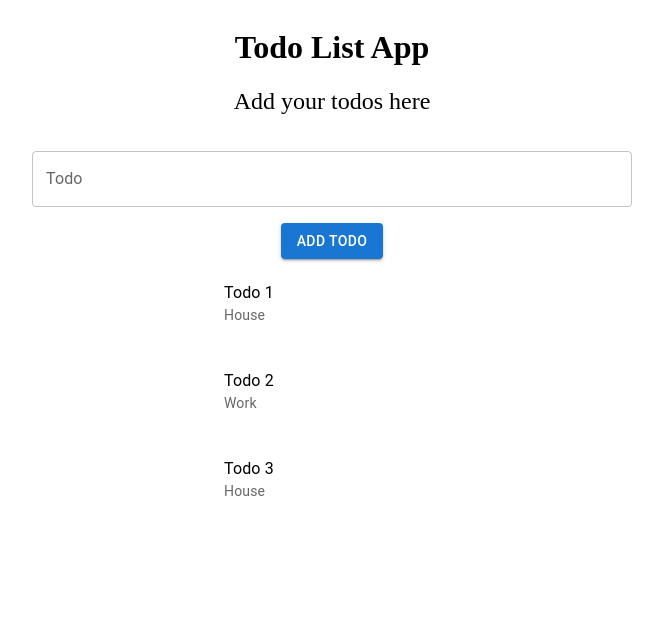
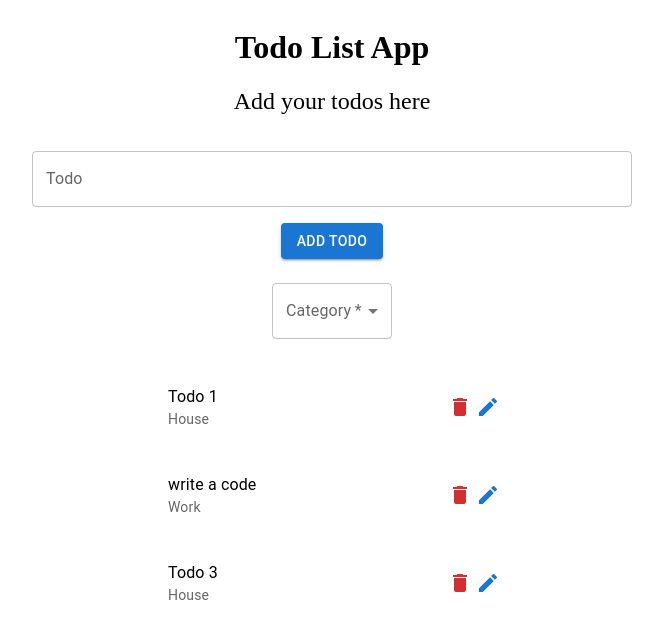
Before and after one commit to ruskyvisky/react-todo-app, a React (Create React App) app: page / in a window 1280 px wide. Shown: the top 638 px of the page, without its empty margins (308-971 px from the left). Built offline with nearby package versions, Linux system fonts and the light colour scheme.

Commit message:
add category and input data catch

```diff
--- a/src/App.js
+++ b/src/App.js
@@ -3,39 +3,108 @@ import "./style.css";
 import TextField from "@mui/material/TextField";
 import { Button } from "@mui/material";
 import { Box } from "@mui/system";
-import { ListItem, ListItemAvatar, ListItemText,List } from "@mui/material";
+import InputLabel from "@mui/material/InputLabel";
+import MenuItem from "@mui/material/MenuItem";
+import Select from "@mui/material/Select";
+import FormControl from "@mui/material/FormControl";
+import ListComponent from "./components/todo-listComponent";
 function App() {
-  const dummyData=[
-    {id:1, title:"Todo 1", todoCategory:"House",    completed:false,isEditable:false},
-    {id:2, title:"Todo 2" ,todoCategory:"Work" , completed:true ,isEditable:false},
-    {id:3, title:"Todo 3",todoCategory:"House", completed:false ,isEditable:false},
-  ]
+  const [todo, setTodo] = useState("");
+  const [todoCategory, setTodoCategory] = useState("");
+
+  const handleCategoryChange = (event) => {
+    setTodoCategory(event.target.value);
+    console.log(todoCategory)
+  }
+  const handleChange = (event) => {
+
+    console.log(todo)
+  };
+  const dummyData = [
+    {
+      id: 1,
+      title: "Todo 1",
+      todoCategory: "House",
+      completed: false,
+      isEditable: true,
+    },
+    {
+      id: 2,
+      title: "write a code",
+      todoCategory: "Work",
+      completed: true,
+      isEditable: true,
+    },
+    {
+      id: 3,
+      title: "Todo 3",
+      todoCategory: "House",
+      completed: false,
+      isEditable: true,
+    },
+  ];
   return (
     <div className="page">
       <h1 className="page-title">Todo List App </h1>
       <sub className="page-subtitle">Add your todos here</sub>
-     <Box sx={{ display: "flex", flexDirection: "row", alignItems: "center" ,  p: 2, }}>
-     <TextField
-        className="input-field"
-        label="Todo"
-        variant="outlined"
-      />
+      <Box
+        sx={{
+          display: "flex",
+          flexDirection: "row",
+          alignItems: "center",
+          p: 2,
+        }}
+      >
+        <TextField
+          className="input-field"
+          label="Todo"
+          variant="outlined"
+          onChange={(e) => {
+            setTodo(e.target.value);
 
+          }}
+        />
+      </Box>
+      <div>
+      <Button variant="contained" className="add-button" onClick={handleChange}>
+        Add Todo
+      </Button>
+      </div>
 
-     </Box>
-     <Button variant="contained" className="add-button" >Add Todo</Button>
-    {
-      dummyData.map((todo)=>{
-        return  <List sx={{ width: '100%', maxWidth: 360, }}>
-        <ListItem>
-        <ListItemAvatar>
+      <Box sx={{ minWidth: 120, m: 3 }}>
+        <FormControl fullWidth required>
+          <InputLabel id="demo-simple-select-label">Category</InputLabel>
+          <Select
+            required
+            labelId="demo-simple-select-label"
+            id="demo-simple-select"
+            value={todoCategory}
+            label="Category"
+            onChange={(e) => {
+              handleCategoryChange(e)
+              setTodoCategory(e.target.value);
+              console.log(todoCategory)
+            }}
+          >
+            <MenuItem value={10}>House</MenuItem>
+            <MenuItem value={20}>Work</MenuItem>
+            <MenuItem value={30}>Other</MenuItem>
+          </Select>
+        </FormControl>
+      </Box>
 
-        </ListItemAvatar>
-        <ListItemText primary={todo.title} secondary={todo.todoCategory} />
-      </ListItem>
-      </List>
-      })
-    }
+      {dummyData.map((todo) => {
+        return (
+          <ListComponent
+            key={todo.id}
+            id={todo.id}
+            title={todo.title}
+            todoCategory={todo.todoCategory}
+            completed={todo.completed}
+            isEditable={todo.isEditable}
+          />
+        );
+      })}
     </div>
   );
 }
--- /dev/null
+++ b/src/components/todo-listComponent.jsx
@@ -0,0 +1,33 @@
+import React from 'react'
+import { List, ListItem, ListItemText, IconButton } from '@mui/material'
+import DeleteIcon from '@mui/icons-material/Delete'
+import Edit from '@mui/icons-material/Edit'
+import Save from '@mui/icons-material/Save'
+export default function listComponent(todo) {
+  return (
+    <List sx={{ width: "100%", maxWidth: 360 }}>
+            <ListItem
+              key={todo.id}
+              secondaryAction={
+                <div>
+                  <IconButton edge="end" aria-label="delete">
+                    <DeleteIcon color="error" />
+                  </IconButton>
+                  <IconButton edge="end">
+                    {todo.isEditable ? (
+                      <Edit color="primary" />
+                    ) : (
+                      <Save color="success" />
+                    )}
+                  </IconButton>
+                </div>
+              }
+            >
+              <ListItemText
+                primary={todo.title}
+                secondary={todo.todoCategory}
+              />
+            </ListItem>
+          </List>
+  )
+}
```
